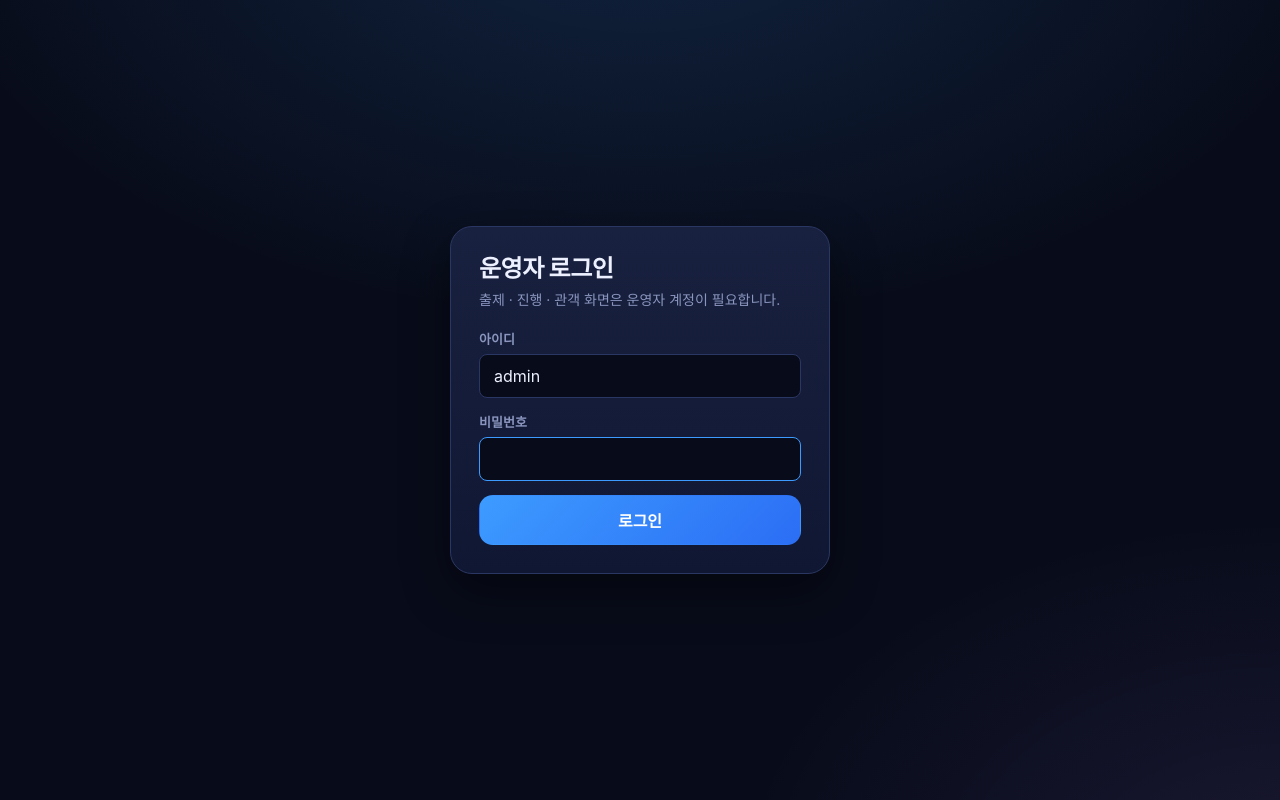
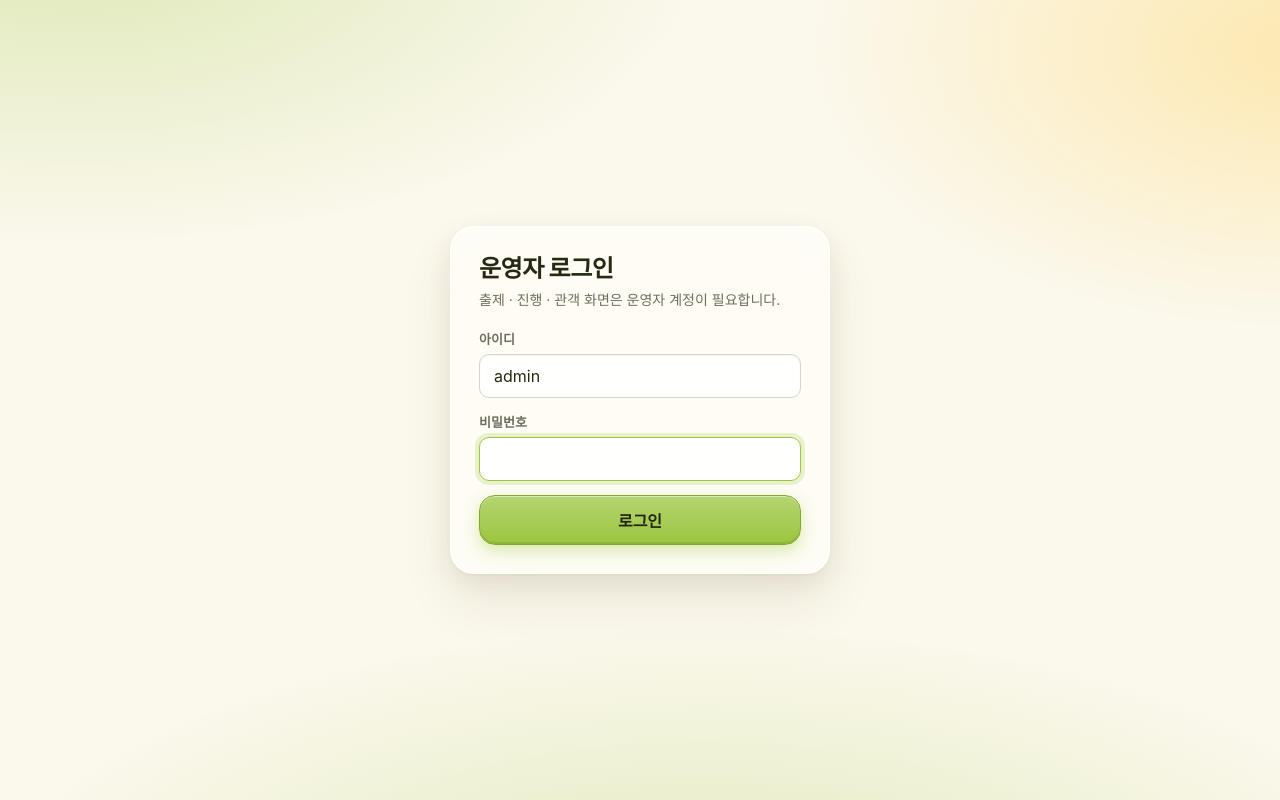
Before and after one commit to haequiz/frontend, a React (Vite) app: page /login in a window 1280 px wide. Built offline with nearby package versions, Linux system fonts and the light colour scheme; no server answers; a web font is replaced by a local one.

Commit message:
design update

```diff
--- a/index.html
+++ b/index.html
@@ -3,7 +3,7 @@
   <head>
     <meta charset="UTF-8" />
     <meta name="viewport" content="width=device-width, initial-scale=1, viewport-fit=cover" />
-    <meta name="theme-color" content="#080C1A" />
+    <meta name="theme-color" content="#FBF8EC" />
     <title>골든벨 퀴즈</title>
   </head>
   <body>
--- a/src/pages/admin/AdminPage.tsx
+++ b/src/pages/admin/AdminPage.tsx
@@ -90,7 +90,7 @@ export default function AdminPage() {
     if (dirty && !confirm('저장하지 않은 변경사항이 있습니다. 그래도 새로 만들까요?')) return;
     try {
       const created = await api<Quiz>('/api/quizzes', {
-        method: 'POST', body: JSON.stringify({ title: '새 퀴즈', questions: [blankQ('mc')] }),
+        method: 'POST', body: JSON.stringify({ title: '새 퀴즈', theme: DEFAULT_THEME, questions: [blankQ('mc')] }),
       });
       setCur(created);
       setDirty(false);
--- a/src/pages/host/HostPage.tsx
+++ b/src/pages/host/HostPage.tsx
@@ -227,7 +227,7 @@ export default function HostPage() {
           <div style={{ marginTop: 8, display: 'flex', gap: 6, alignItems: 'center', flexWrap: 'wrap' }}>
             <span className="badge">PIN {room?.pin ?? '—'}</span>
             {room && phase !== 'end' && <span className="badge badge--live">LIVE</span>}
-            {!online && <span className="badge" style={{ color: '#FF8DA3' }}>재연결 중</span>}
+            {!online && <span className="badge" style={{ color: 'var(--no)' }}>재연결 중</span>}
           </div>
         </div>
 
--- a/src/pages/login/LoginPage.tsx
+++ b/src/pages/login/LoginPage.tsx
@@ -44,7 +44,7 @@ export default function LoginPage() {
           <input className="input" type="password" value={password} onChange={e => setPassword(e.target.value)}
             autoComplete="current-password" autoFocus />
         </label>
-        {error && <p style={{ color: '#FF8DA3', fontSize: 14, margin: '0 0 12px' }}>{error}</p>}
+        {error && <p style={{ color: 'var(--no)', fontSize: 14, margin: '0 0 12px' }}>{error}</p>}
         <button className="btn btn--primary btn--block" disabled={busy}>로그인</button>
       </form>
     </div>
--- a/src/styles/base.css
+++ b/src/styles/base.css
@@ -1,48 +1,97 @@
 /* ============================================================
    QuizLive — 공통 토큰
-   컨셉: 어두운 무대 위 전광판. 신호등 4색이 보기 버튼을 구분한다.
+   컨셉: 햇빛 드는 아이보리 바탕 위 반투명 유리 카드. 노랑 · 연두가 강조색.
+   색은 퀴즈 테마(theme.ts applyTheme)가 덮어쓰고, 유리 · 그림자는 바탕 밝기(data-tone)에 따라 바뀐다.
    ============================================================ */
 
 :root {
-  /* 무대 */
-  --ink:      #080C1A;
-  --stage:    #101733;
-  --stage-2:  #18213F;
-  --stage-3:  #212C50;
-  --line:     #2B3763;
-  --chalk:    #EDF1FF;
-  --muted:    #8B96BF;
-  --dim:      #5D6892;
+  /* 무대 (기본: 레몬라임 — theme.ts DEFAULT_THEME 과 같은 값) */
+  --ink:      #FBF8EC;
+  --stage:    #FFFFFF;
+  --stage-2:  #F0F0EE;
+  --stage-3:  #E1E1DE;
+  --line:     #D4D4D0;
+  --chalk:    #262A12;
+  --muted:    #6B6E5E;
+  --dim:      #8E9084;
 
   /* 신호 (보기 색) */
-  --sig-1: #FF4D6D;
-  --sig-2: #3D9BFF;
-  --sig-3: #FFC13D;
-  --sig-4: #2BD9A6;
-  --sig-5: #B07CFF;
-  --sig-6: #FF8A3D;
+  --sig-1: #E8574F;
+  --sig-2: #2F8AC9;
+  --sig-3: #FFC93C;
+  --sig-4: #9BC53D;
+  --sig-5: #9373D6;
+  --sig-6: #F59A3C;
+  --sig-1-ink: #FFFFFF;
+  --sig-2-ink: #FFFFFF;
+  --sig-3-ink: #23260F;
+  --sig-4-ink: #23260F;
+  --sig-5-ink: #FFFFFF;
+  --sig-6-ink: #23260F;
 
-  --live: #FF3B30;
-  --ok:   #2BD9A6;
-  --no:   #FF4D6D;
-
-  --accent:   #3D9BFF;
-  --accent-2: #2B6EF5;
-  --accent-ink: #05122B;
-  --glow-a: rgba(61, 155, 255, .16);
-  --glow-b: rgba(176, 124, 255, .10);
-  --ink-rgb: 8, 12, 26;
-  --bg-dim: .22;
+  --accent:   #9BC53D;
+  --accent-2: #B6D36E;
+  --accent-ink: #23260F;
+  --glow-a: rgba(155, 197, 61, .3);
+  --glow-b: rgba(255, 201, 60, .34);
+  --ink-rgb: 251, 248, 236;
+  --bg-dim: .18;
 
   /* 타이포 */
   --font-ui: 'Pretendard Variable', Pretendard, -apple-system, BlinkMacSystemFont,
              'Apple SD Gothic Neo', 'Malgun Gothic', 'Noto Sans KR', sans-serif;
   --font-num: ui-monospace, 'JetBrains Mono', 'SFMono-Regular', Menlo, Consolas, monospace;
 
-  --r-sm: 8px;
-  --r-md: 14px;
-  --r-lg: 22px;
-  --shadow: 0 18px 48px rgba(0, 0, 0, .45);
+  --r-sm: 10px;
+  --r-md: 16px;
+  --r-lg: 24px;
+}
+
+/* 바탕 밝기별 유리 · 그림자 · 상태색 · 글자용 강조색.
+   applyTheme 가 <html>(또는 미리보기 영역)에 data-tone 을 붙이고, 여기서 다시 계산한다 */
+:root, [data-tone] {
+  --glass:        rgba(255, 255, 255, .58);   /* 카드 · 패널 */
+  --glass-strong: rgba(255, 255, 255, .82);   /* 버튼 · 입력칸 · 줄 */
+  --glass-edge:   rgba(255, 255, 255, .9);    /* 유리 테두리 */
+  --glass-hi:     rgba(255, 255, 255, .95);   /* 위쪽 빛 반사 */
+  --blur: blur(20px) saturate(165%);
+  --shade: 86, 72, 22;                        /* 그림자 색 — 따뜻한 갈색 */
+  --shadow:    0 1px 2px rgba(var(--shade), .06), 0 10px 28px rgba(var(--shade), .10), 0 28px 56px rgba(var(--shade), .07);
+  --shadow-sm: 0 1px 2px rgba(var(--shade), .08), 0 4px 12px rgba(var(--shade), .10);
+
+  --ok:   #3E8A1F;
+  --no:   #D2453A;
+  --live: #E0483B;
+
+  /* 노랑 · 연두 · 파랑을 글자에 쓸 때 (밝은 바탕에서는 진하게 섞어야 읽힌다) */
+  --t-yellow: color-mix(in srgb, var(--sig-3) 50%, var(--chalk));
+  --t-green:  color-mix(in srgb, var(--sig-4) 58%, var(--chalk));
+  --t-blue:   color-mix(in srgb, var(--sig-2) 80%, var(--chalk));
+  --t-accent: color-mix(in srgb, var(--accent) 58%, var(--chalk));
+  --gold:   #B07F0A;
+  --silver: #6F7883;
+  --bronze: #A5622B;
+}
+[data-tone="dark"] {
+  --glass:        rgba(255, 255, 255, .07);
+  --glass-strong: rgba(255, 255, 255, .11);
+  --glass-edge:   rgba(255, 255, 255, .14);
+  --glass-hi:     rgba(255, 255, 255, .16);
+  --shade: 0, 0, 0;
+  --shadow:    0 18px 48px rgba(0, 0, 0, .45);
+  --shadow-sm: 0 6px 18px rgba(0, 0, 0, .32);
+
+  --ok:   #2BD9A6;
+  --no:   #FF4D6D;
+  --live: #FF3B30;
+
+  --t-yellow: var(--sig-3);
+  --t-green:  var(--sig-4);
+  --t-blue:   var(--sig-2);
+  --t-accent: var(--accent);
+  --gold:   #FFD24A;
+  --silver: #D3DCF5;
+  --bronze: #E0A15C;
 }
 
 * { box-sizing: border-box; }
@@ -64,10 +113,12 @@ html, body {
   -webkit-tap-highlight-color: transparent;
 }
 
+/* 바탕의 노랑 · 연두 빛무리 — 유리 카드가 비쳐 보이게 하는 배경 */
 body {
   background-image:
-    radial-gradient(1200px 700px at 50% -12%, var(--glow-a), transparent 60%),
-    radial-gradient(900px 600px at 100% 110%, var(--glow-b), transparent 60%);
+    radial-gradient(70vw 55vh at 6% -8%, var(--glow-a), transparent 70%),
+    radial-gradient(55vw 50vh at 102% 6%, var(--glow-b), transparent 70%),
+    radial-gradient(80vw 55vh at 55% 118%, var(--glow-a), transparent 72%);
   background-attachment: fixed;
 }
 
@@ -97,30 +148,42 @@ body {
 }
 h1, h2, h3 { margin: 0; font-weight: 800; letter-spacing: -.02em; line-height: 1.15; }
 
-/* 버튼 ---------------------------------------------------------- */
+/* 버튼 — 반투명 유리 알약, 누르면 살짝 눌린다 -------------------- */
 .btn {
   appearance: none;
-  border: 1px solid var(--line);
-  background: var(--stage-2);
+  border: 1px solid var(--glass-edge);
+  background: var(--glass-strong);
+  -webkit-backdrop-filter: var(--blur);
+  backdrop-filter: var(--blur);
   color: var(--chalk);
   font: inherit;
   font-weight: 700;
   padding: 12px 20px;
   border-radius: var(--r-md);
   cursor: pointer;
-  transition: transform .12s ease, background .16s ease, border-color .16s ease;
+  box-shadow: var(--shadow-sm), inset 0 1px 0 var(--glass-hi);
+  transition: transform .12s ease, box-shadow .16s ease, background .16s ease, border-color .16s ease;
 }
-.btn:hover:not(:disabled) { background: var(--stage-3); border-color: #3A4880; }
-.btn:active:not(:disabled) { transform: translateY(1px); }
-.btn:disabled { opacity: .38; cursor: not-allowed; }
+.btn:hover:not(:disabled) { box-shadow: var(--shadow), inset 0 1px 0 var(--glass-hi); transform: translateY(-1px); }
+.btn:active:not(:disabled) { transform: translateY(1px); box-shadow: inset 0 1px 3px rgba(var(--shade), .14); }
+.btn:disabled { opacity: .42; cursor: not-allowed; }
 .btn--primary {
-  background: linear-gradient(135deg, var(--accent), var(--accent-2));
-  border-color: transparent;
-  color: #fff;
+  background: linear-gradient(180deg, color-mix(in srgb, var(--accent) 74%, #fff), var(--accent));
+  border-color: color-mix(in srgb, var(--accent) 80%, var(--chalk));
+  color: var(--accent-ink);
+  box-shadow: 0 6px 16px color-mix(in srgb, var(--accent) 38%, transparent),
+              inset 0 1px 0 rgba(255, 255, 255, .55), inset 0 -2px 0 rgba(0, 0, 0, .08);
 }
-.btn--primary:hover:not(:disabled) { background: linear-gradient(135deg, var(--accent), var(--accent)); }
-.btn--danger { background: rgba(255, 77, 109, .14); border-color: rgba(255, 77, 109, .45); color: #FF8DA3; }
-.btn--ghost { background: transparent; }
+.btn--primary:hover:not(:disabled) {
+  box-shadow: 0 10px 24px color-mix(in srgb, var(--accent) 45%, transparent),
+              inset 0 1px 0 rgba(255, 255, 255, .55), inset 0 -2px 0 rgba(0, 0, 0, .08);
+}
+.btn--danger {
+  background: color-mix(in srgb, var(--no) 9%, var(--glass-strong));
+  border-color: color-mix(in srgb, var(--no) 40%, transparent);
+  color: var(--no);
+}
+.btn--ghost { background: transparent; box-shadow: none; -webkit-backdrop-filter: none; backdrop-filter: none; }
 .btn--lg { padding: 16px 28px; font-size: 17px; border-radius: var(--r-lg); }
 .btn--sm { padding: 7px 12px; font-size: 13px; border-radius: var(--r-sm); }
 .btn--block { display: block; width: 100%; }
@@ -138,41 +201,49 @@ h1, h2, h3 { margin: 0; font-weight: 800; letter-spacing: -.02em; line-height: 1
 }
 .input, .select, .textarea {
   width: 100%;
-  background: var(--ink);
+  background: var(--glass-strong);
   border: 1px solid var(--line);
   color: var(--chalk);
   font: inherit;
   padding: 11px 14px;
   border-radius: var(--r-sm);
+  box-shadow: inset 0 1px 2px rgba(var(--shade), .06);
 }
-.input:focus, .select:focus, .textarea:focus { border-color: var(--accent); outline: none; }
+.input:focus, .select:focus, .textarea:focus {
+  border-color: var(--accent); outline: none;
+  box-shadow: 0 0 0 4px color-mix(in srgb, var(--accent) 22%, transparent);
+}
 .textarea { resize: vertical; min-height: 76px; line-height: 1.5; }
 .input::placeholder, .textarea::placeholder { color: var(--dim); }
 
-/* 카드 ---------------------------------------------------------- */
+/* 카드 — 유리 ---------------------------------------------------- */
 .card {
-  background: linear-gradient(180deg, var(--stage-2), var(--stage));
-  border: 1px solid var(--line);
+  background: var(--glass);
+  -webkit-backdrop-filter: var(--blur);
+  backdrop-filter: var(--blur);
+  border: 1px solid var(--glass-edge);
   border-radius: var(--r-lg);
-  box-shadow: var(--shadow);
+  box-shadow: var(--shadow), inset 0 1px 0 var(--glass-hi);
 }
 
 /* 보기 색 (참여자·진행·관객 화면 공용) -------------------------- */
-.sig-1 { background: var(--sig-1); color: var(--sig-1-ink, #0B1020); }
-.sig-2 { background: var(--sig-2); color: var(--sig-2-ink, #0B1020); }
-.sig-3 { background: var(--sig-3); color: var(--sig-3-ink, #0B1020); }
-.sig-4 { background: var(--sig-4); color: var(--sig-4-ink, #0B1020); }
-.sig-5 { background: var(--sig-5); color: var(--sig-5-ink, #0B1020); }
-.sig-6 { background: var(--sig-6); color: var(--sig-6-ink, #0B1020); }
+.sig-1 { background: var(--sig-1); color: var(--sig-1-ink, #23260F); }
+.sig-2 { background: var(--sig-2); color: var(--sig-2-ink, #23260F); }
+.sig-3 { background: var(--sig-3); color: var(--sig-3-ink, #23260F); }
+.sig-4 { background: var(--sig-4); color: var(--sig-4-ink, #23260F); }
+.sig-5 { background: var(--sig-5); color: var(--sig-5-ink, #23260F); }
+.sig-6 { background: var(--sig-6); color: var(--sig-6-ink, #23260F); }
 
 /* 배지 ---------------------------------------------------------- */
 .badge {
   display: inline-flex; align-items: center; gap: 6px;
   padding: 4px 10px; border-radius: 999px;
   font-size: 12px; font-weight: 800; letter-spacing: .04em;
-  background: var(--stage-3); color: var(--muted);
+  background: var(--glass-strong); color: var(--muted);
+  border: 1px solid var(--glass-edge);
+  box-shadow: 0 1px 3px rgba(var(--shade), .08);
 }
-.badge--live { background: rgba(255, 59, 48, .16); color: #FF7B73; }
+.badge--live { background: color-mix(in srgb, var(--live) 12%, var(--glass-strong)); color: var(--live); }
 .badge--live::before {
   content: ''; width: 7px; height: 7px; border-radius: 50%;
   background: var(--live); animation: pulse 1.4s ease-in-out infinite;
@@ -182,14 +253,18 @@ h1, h2, h3 { margin: 0; font-weight: 800; letter-spacing: -.02em; line-height: 1
 /* 토스트 -------------------------------------------------------- */
 #toast {
   position: fixed; left: 50%; bottom: 28px; transform: translateX(-50%) translateY(20px);
-  background: var(--stage-3); border: 1px solid var(--line);
+  background: var(--glass-strong);
+  -webkit-backdrop-filter: var(--blur);
+  backdrop-filter: var(--blur);
+  border: 1px solid var(--glass-edge);
+  color: var(--chalk);
   padding: 12px 20px; border-radius: 999px;
   font-size: 14px; font-weight: 600;
   opacity: 0; pointer-events: none; transition: all .22s ease; z-index: 999;
   box-shadow: var(--shadow); max-width: 90vw; text-align: center;
 }
 #toast.show { opacity: 1; transform: translateX(-50%) translateY(0); }
-#toast.err { border-color: rgba(255, 77, 109, .5); color: #FF9DAF; }
+#toast.err { border-color: color-mix(in srgb, var(--no) 45%, transparent); color: var(--no); }
 
 /* 스크롤바 ------------------------------------------------------ */
 ::-webkit-scrollbar { width: 10px; height: 10px; }
```
Also changed, not shown: src/lib/theme.ts (+21 -14 lines), src/styles/admin.css (+26 -16 lines), src/styles/host.css (+56 -29 lines), src/styles/play.css (+45 -20 lines), src/styles/screen.css (+10 -6 lines).
